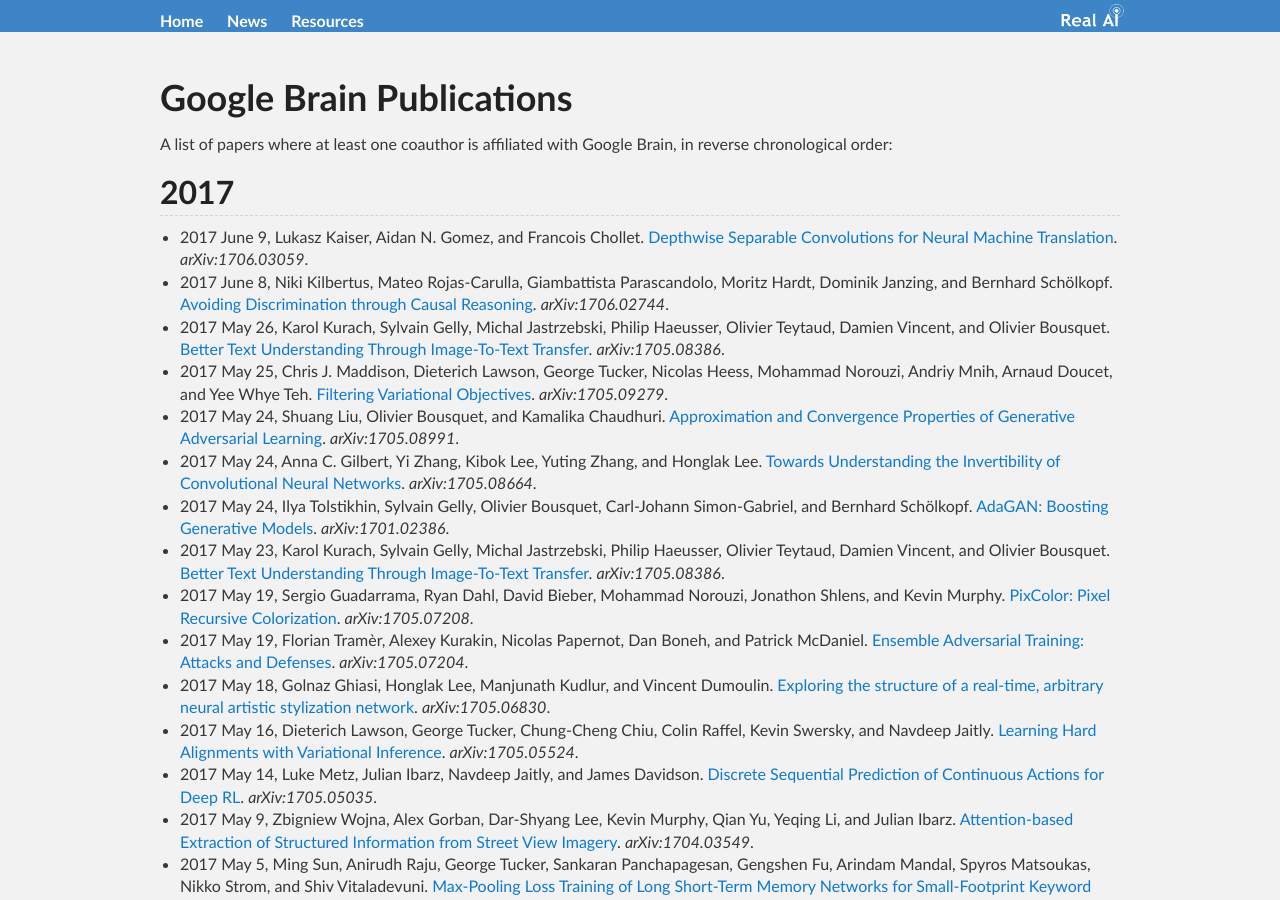
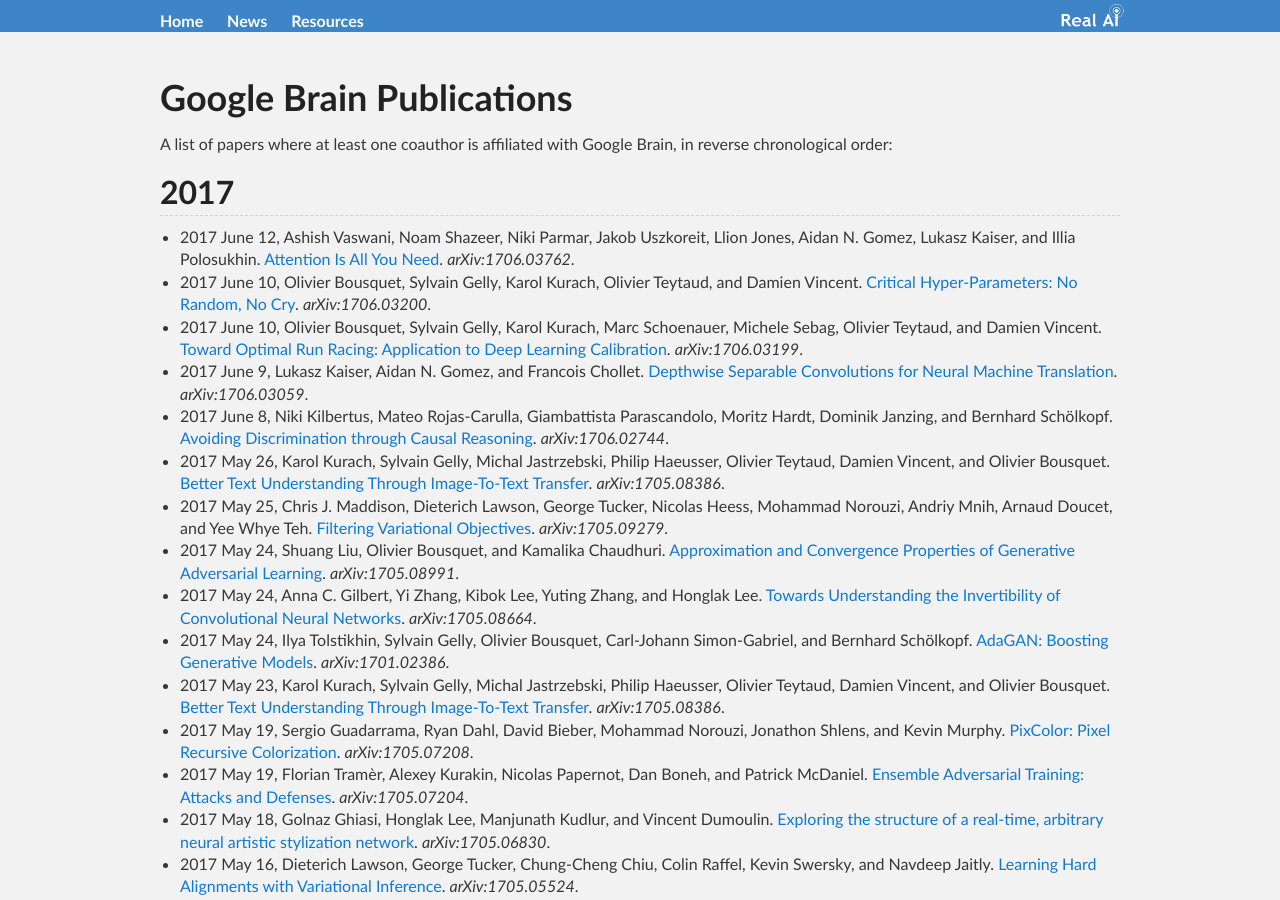
Before and after one commit to Tonywuhk/realai.org, a Jekyll site: the page built from labs/google-brain-publications.md, in a window 1280 px wide and 900 px high. Built offline with Jekyll 4.4.1, drawn with Linux system fonts in a browser that asks for light colours; our own code applies the rules of GitHub Pages for plain Markdown files; comment, search, counter and statistics services are not loaded; the repository's description, which GitHub fills in, is left out; some of the changed text lies outside the part shown.

Commit message:
Create google-brain-publications.md

```diff
--- a/labs/google-brain-publications.md
+++ b/labs/google-brain-publications.md
@@ -7,6 +7,9 @@
 
 ## 2017
 
+* 2017 June 12, Ashish Vaswani, Noam Shazeer, Niki Parmar, Jakob Uszkoreit, Llion Jones, Aidan N. Gomez, Lukasz Kaiser, and Illia Polosukhin. [Attention Is All You Need](https://arxiv.org/abs/1706.03762). *arXiv:1706.03762*.
+* 2017 June 10, Olivier Bousquet, Sylvain Gelly, Karol Kurach, Olivier Teytaud, and Damien Vincent. [Critical Hyper-Parameters: No Random, No Cry](https://arxiv.org/abs/1706.03200). *arXiv:1706.03200*.
+* 2017 June 10, Olivier Bousquet, Sylvain Gelly, Karol Kurach, Marc Schoenauer, Michele Sebag, Olivier Teytaud, and Damien Vincent. [Toward Optimal Run Racing: Application to Deep Learning Calibration](https://arxiv.org/abs/1706.03199). *arXiv:1706.03199*.
 * 2017 June 9, Lukasz Kaiser, Aidan N. Gomez, and Francois Chollet. [Depthwise Separable Convolutions for Neural Machine Translation](https://arxiv.org/abs/1706.03059). *arXiv:1706.03059*.
 * 2017 June 8, Niki Kilbertus, Mateo Rojas-Carulla, Giambattista Parascandolo, Moritz Hardt, Dominik Janzing, and Bernhard Schölkopf. [Avoiding Discrimination through Causal Reasoning](https://arxiv.org/abs/1706.02744). *arXiv:1706.02744*.
 * 2017 May 26, Karol Kurach, Sylvain Gelly, Michal Jastrzebski, Philip Haeusser, Olivier Teytaud, Damien Vincent, and Olivier Bousquet. [Better Text Understanding Through Image-To-Text Transfer](https://arxiv.org/abs/1705.08386). *arXiv:1705.08386*.
@@ -114,6 +117,7 @@
 * 2016 October 3, Shixiang Gu, Ethan Holly, Timothy Lillicrap, and Sergey Levine. [Deep Reinforcement Learning for Robotic Manipulation with Asynchronous Off-Policy Updates](https://arxiv.org/abs/1610.00633). *arXiv:1610.00633*.
 * 2016 October, Derek G. Murray, Frank McSherry, Michael Isard, Rebecca Isaacs, Paul Barham, and Martin Abadi. [Incremental, iterative data processing with timely dataflow](http://cacm.acm.org/magazines/2016/10/207774-incremental-iterative-data-processing-with-timely-dataflow/fulltext). *Communications of the ACM*, 59(10):75-83.
 * 2016 September 29, Shawn Hershey, Sourish Chaudhuri, Daniel P. W. Ellis, Jort F. Gemmeke, Aren Jansen, R. Channing Moore, Manoj Plakal, Devin Platt, Rif A. Saurous, Bryan Seybold, Malcolm Slaney, Ron J. Weiss, and Kevin Wilson. [CNN Architectures for Large-Scale Audio Classification](https://arxiv.org/abs/1609.09430). *arXiv:1609.09430*.
+* 2016 September 28, Ke Tran, Yonatan Bisk, Ashish Vaswani, Daniel Marcu, and Kevin Knight. [Unsupervised Neural Hidden Markov Models](https://arxiv.org/abs/1609.09007). *arXiv:1609.09007*.
 * 2016 September 27, David Ha, Andrew Dai, and Quoc V. Le. [HyperNetworks](https://arxiv.org/abs/1609.09106). *arXiv:1609.09106*.
 * 2016 September 26, Yonghui Wu, Mike Schuster, Zhifeng Chen, Quoc V. Le, Mohammad Norouzi, Wolfgang Macherey, Maxim Krikun, Yuan Cao, Qin Gao, Klaus Macherey, Jeff Klingner, Apurva Shah, Melvin Johnson, Xiaobing Liu, Łukasz Kaiser, Stephan Gouws, Yoshikiyo Kato, Taku Kudo, Hideto Kazawa, Keith Stevens, George Kurian, Nishant Patil, Wei Wang, Cliff Young, Jason Smith, Jason Riesa, Alex Rudnick, Oriol Vinyals, Greg Corrado, Macduff Hughes, and Jeffrey Dean. [Google's Neural Machine Translation System: Bridging the Gap between Human and Machine Translation](https://arxiv.org/abs/1609.08144). *arXiv:1609.08144*.
 * 2016 September 20, Reza Mahjourian, Martin Wicke, and Anelia Angelova. [Geometry-Based Next Frame Prediction from Monocular Video](https://arxiv.org/abs/1609.06377). *arXiv:1609.06377*.
@@ -122,8 +126,10 @@
 * 2016 September 1, Mohammad Norouzi, Samy Bengio, Zhifeng Chen, Navdeep Jaitly, Mike Schuster, Yonghui Wu, and Dale Schuurmans. [Reward Augmented Maximum Likelihood for Neural Structured Prediction](https://arxiv.org/abs/1609.00150). *arXiv:1609.00150*.
 * 2016 August 22, Konstantinos Bousmalis, George Trigeorgis, Nathan Silberman, Dilip Krishnan, and Dumitru Erhan. [Domain Separation Networks](https://arxiv.org/abs/1608.06019). *arXiv:1608.06019*.
 * 2016 August 3, Yuping Luo, Chung-Cheng Chiu, Navdeep Jaitly, and Ilya Sutskever. [Learning Online Alignments with Continuous Rewards Policy Gradient](https://arxiv.org/abs/1608.01281). *arXiv:1608.01281*.
+* 2016 July 27, David L. St-Pierre, Jean-Baptiste Hoock, Jialin Liu, Fabien Teytaud, and Olivier Teytaud. [Automatically Reinforcing a Game AI](https://arxiv.org/abs/1607.08100). *arXiv:1607.08100*.
 * 2016 July 8, Alexey Kurakin, Ian Goodfellow, and Samy Bengio. [Adversarial examples in the physical world](https://arxiv.org/abs/1607.02533). *arXiv:1607.02533*.
 * 2016 July 1, Martín Abadi, Andy Chu, Ian Goodfellow, H. Brendan McMahan, Ilya Mironov, Kunal Talwar, and Li Zhang. [Deep Learning with Differential Privacy](https://arxiv.org/abs/1607.00133). *arXiv:1607.00133*.
+* 2016 June 23, Babak Damavandi, Shankar Kumar, Noam Shazeer, and Antoine Bruguier. [NN-grams: Unifying neural network and n-gram language models for Speech Recognition](https://arxiv.org/abs/1606.07470). *arXiv:1606.07470*.
 * 2016 June 21, Dario Amodei, Chris Olah, Jacob Steinhardt, Paul Christiano, John Schulman, and Dan Mané. [Concrete Problems in AI Safety](https://arxiv.org/abs/1606.06565). *arXiv:1606.06565*.
 * 2016 June 16, Ben Poole, Subhaneil Lahiri, Maithra Raghu, Jascha Sohl-Dickstein, and Surya Ganguli. [Exponential expressivity in deep neural networks through transient chaos](https://arxiv.org/abs/1606.05340). *arXiv:1606.05340*.
 * 2016 June 16, Maithra Raghu, Ben Poole, Jon Kleinberg, Surya Ganguli, and Jascha Sohl-Dickstein. [On the Expressive Power of Deep Neural Networks](https://arxiv.org/abs/1606.05336). *arXiv:1606.05336*.
@@ -146,6 +152,7 @@
 * 2016 February 23, Marcin Andrychowicz and Karol Kurach. [Learning Efficient Algorithms with Hierarchical Attentive Memory](https://arxiv.org/abs/1602.03218). *arXiv:1602.03218*.
 * 2016 February 18, Amit Daniely, Roy Frostig, and Yoram Singer. [Toward Deeper Understanding of Neural Networks: The Power of Initialization and a Dual View on Expressivity](https://arxiv.org/abs/1602.05897). *arXiv:1602.05897*.
 * 2016 February 7, Rafal Jozefowicz, Oriol Vinyals, Mike Schuster, Noam Shazeer, and Yonghui Wu. [Exploring the Limits of Language Modeling](https://arxiv.org/abs/1602.02410). *arXiv:1602.02410*.
+* 2016 February 6, Noam Shazeer, Ryan Doherty, Colin Evans, and Chris Waterson. [Swivel: Improving Embeddings by Noticing What's Missing](https://arxiv.org/abs/1602.02215). *arXiv:1602.02215*.
 * 2016, Dale Schuurmans, and Martin Zinkevich. [Deep Learning Games](https://papers.nips.cc/paper/6315-deep-learning-games). *Advances in Neural Information Processing Systems*, 29:1678-1686.
 * 2016, Amir Globerson, Nevena Lazic, Soumen Chakrabarti, Amarnag Subramanya, Michael Ringaard, and Fernando Pereira. [Collective Entity Resolution with Multi-Focal Attention](https://research.google.com/pubs/pub45395.html). *ACL*.
 
```
